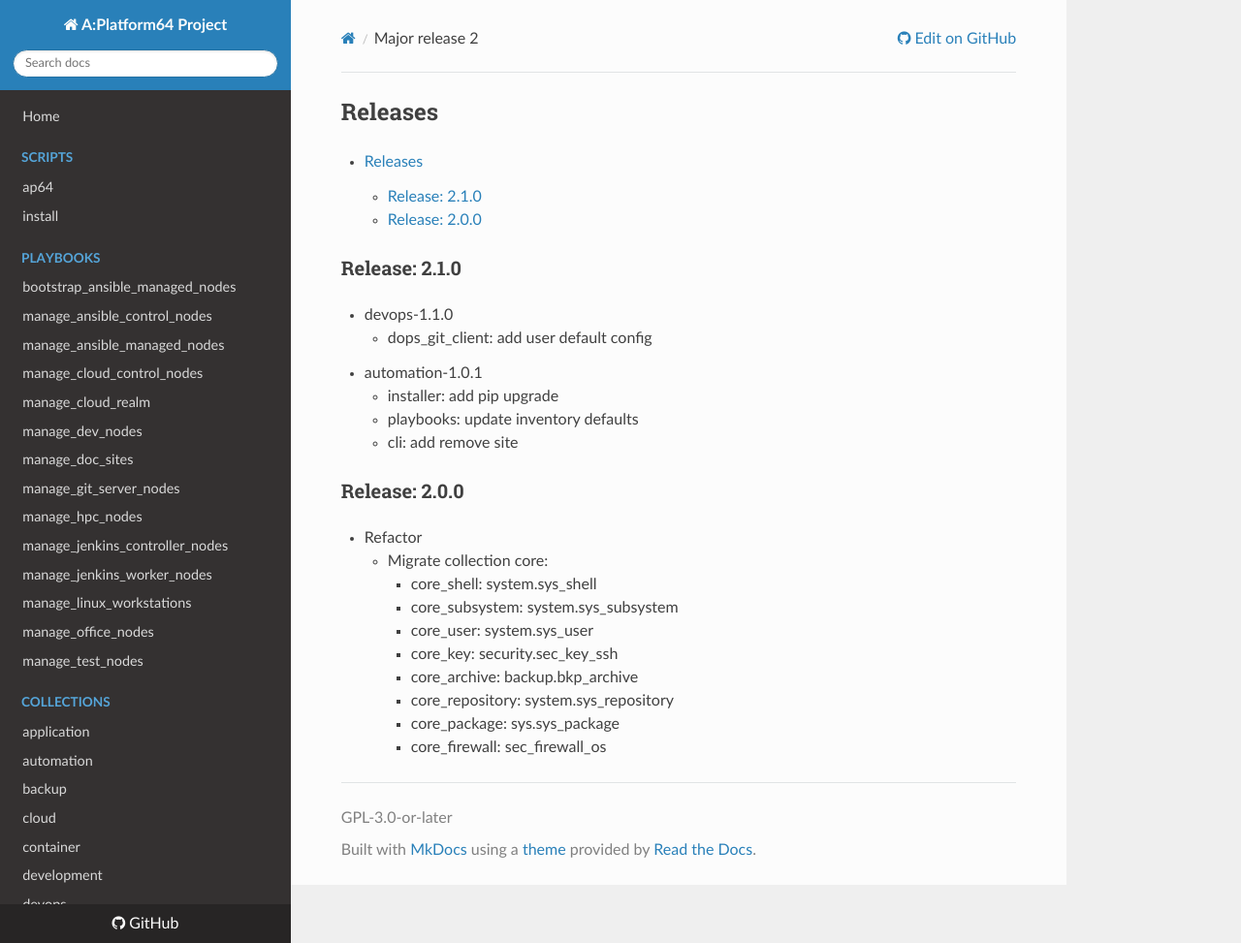
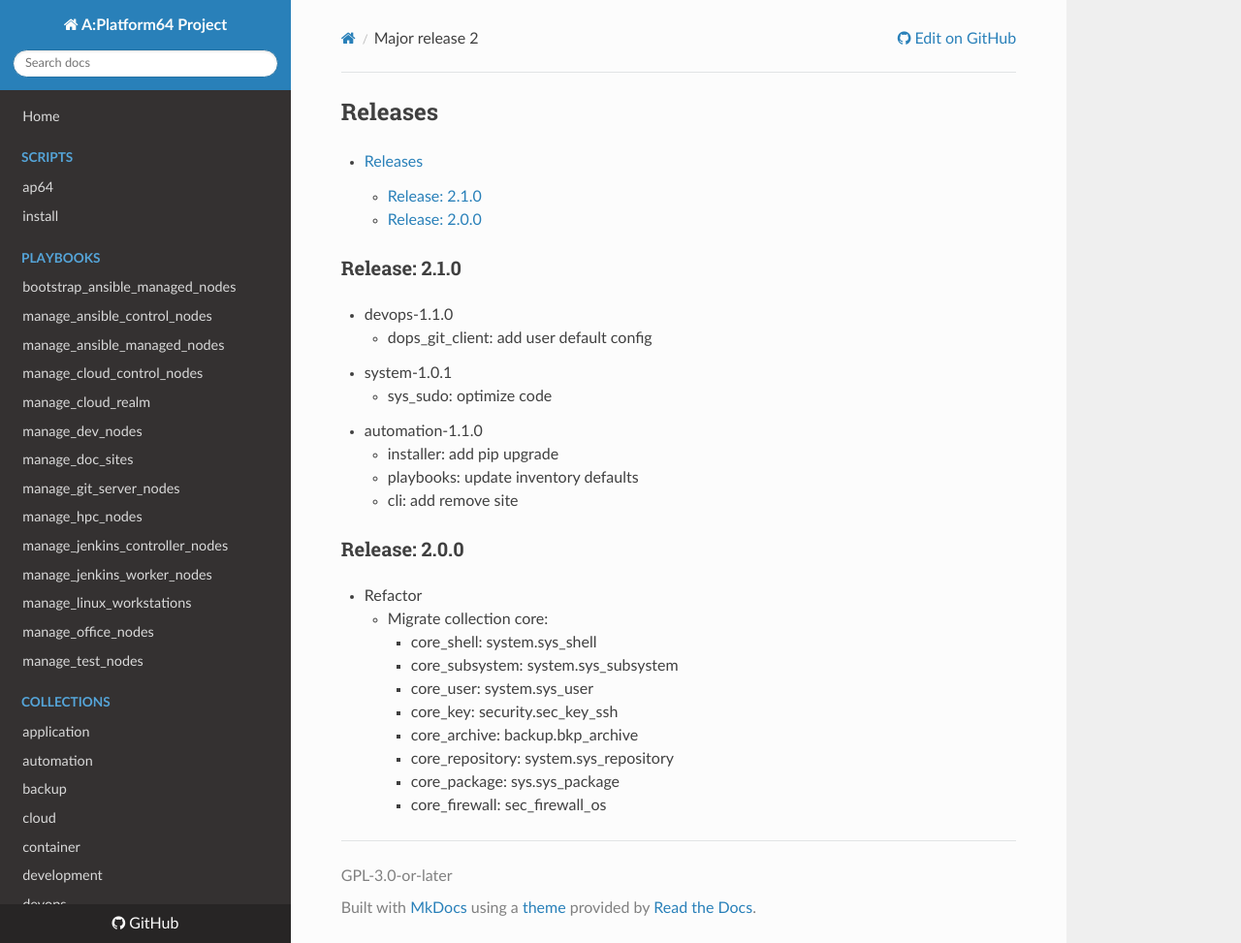
Before and after one commit to aplatform64/aplatform64, an MkDocs documentation site: the page built from docs/changelog/major-release-2.md, in a window 1280 px wide and 973 px high. Shown: the whole window at 97% size. Built offline with MkDocs 1.6.1, drawn with Linux system fonts in a browser that asks for light colours.

Commit message:
doc: update version

```diff
--- a/docs/changelog/major-release-2.md
+++ b/docs/changelog/major-release-2.md
@@ -8,7 +8,9 @@
 
 - devops-1.1.0
   - dops_git_client: add user default config
-- automation-1.0.1
+- system-1.0.1
+  - sys_sudo: optimize code
+- automation-1.1.0
   - installer: add pip upgrade
   - playbooks: update inventory defaults
   - cli: add remove site
```
Also changed, not shown: 2 other files.
